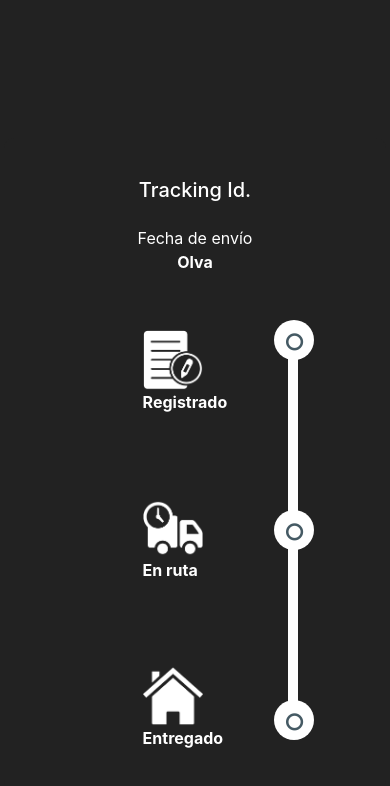
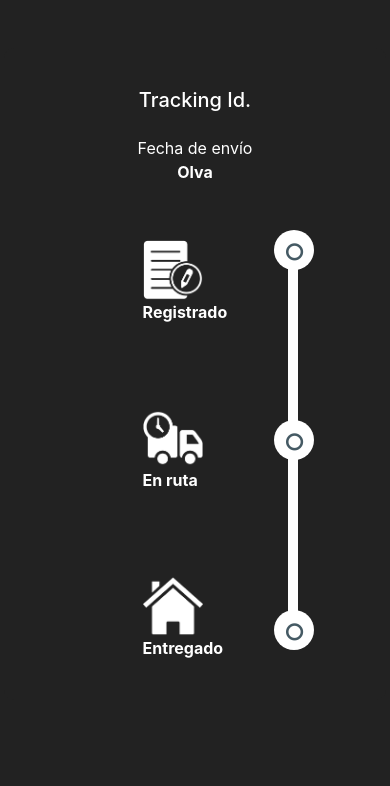
Before and after one commit to theonlybenjamin/quimicalcase, an Angular app: page / in a window 390 px wide. Shown: the top 786 px of the page. Built offline with nearby package versions, Linux system fonts and the light colour scheme; no server answers.

Commit message:
quintando margenes no necesarios

```diff
--- a/src/app/components/trackid/trackid.component.scss
+++ b/src/app/components/trackid/trackid.component.scss
@@ -161,4 +161,7 @@ body {
             flex-direction: column;
         }
     }
+    .card{
+        margin-top: initial;
+    }
 }
```
